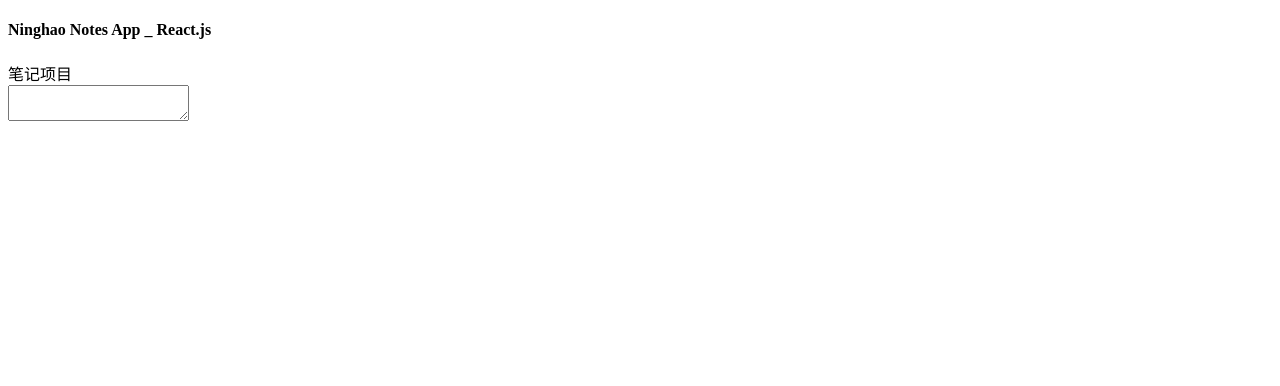
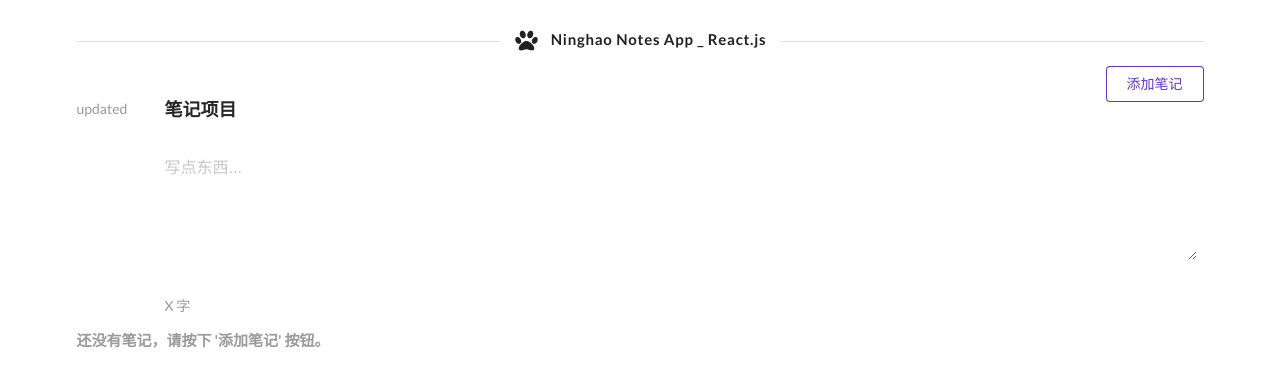
Before and after one commit to ninghao/react-notes-example, a React (Create React App) app: page / in a window 1280 px wide. Shown: the top 386 px of the page. Built offline with nearby package versions, Linux system fonts and the light colour scheme.

Commit message:
应用的模板与样式

```diff
--- a/package.json
+++ b/package.json
@@ -5,7 +5,8 @@
   "dependencies": {
     "react": "^16.0.0",
     "react-dom": "^16.0.0",
-    "react-scripts": "1.0.14"
+    "react-scripts": "1.0.14",
+    "semantic-ui-css": "^2.2.12"
   },
   "scripts": {
     "start": "react-scripts start",
--- a/src/App.js
+++ b/src/App.js
@@ -1,5 +1,7 @@
 import React, { Component } from 'react'
 import Notes from './components/Notes'
+import 'semantic-ui-css/semantic.min.css'
+import './index.css'
 
 class App extends Component {
   render () {
--- a/src/components/Editor.js
+++ b/src/components/Editor.js
@@ -3,8 +3,12 @@ import React, { Component } from 'react'
 class Editor extends Component {
   render () {
     return (
-      <div>
-        <textarea />
+      <div className="ui form">
+        <div className="field">
+          <textarea
+            rows="5"
+            placeholder="写点东西..." />
+        </div>
       </div>
     )
   }
--- a/src/components/Note.js
+++ b/src/components/Note.js
@@ -4,9 +4,22 @@ import Editor from './Editor'
 class Note extends Component {
   render () {
     return (
-      <div>
-        笔记项目
-        <Editor />
+      <div className="item">
+        <div className="meta">
+          { 'updated' }
+        </div>
+        <div className="content">
+          <div className="header">
+            { '笔记项目' }
+          </div>
+          <div className="extra">
+            <Editor />
+            { 'X' } 字
+            <i className="right floated trash outline icon">
+
+            </i>
+          </div>
+        </div>
       </div>
     )
   }
--- a/src/components/Notes.js
+++ b/src/components/Notes.js
@@ -4,9 +4,20 @@ import Note from './Note'
 class Notes extends Component {
   render () {
     return (
-      <div>
-        <h4>Ninghao Notes App _ React.js</h4>
-        <Note />
+      <div className="ui container notes">
+        <h4 className="ui horizontal divider header">
+          <i className="paw icon"></i>
+          Ninghao Notes App _ React.js
+        </h4>
+        <button className="ui right floated basic violet button">
+          添加笔记
+        </button>
+        <div className="ui divided items">
+          <Note />
+          <span className="ui small disabled header">
+            还没有笔记，请按下 '添加笔记' 按钮。
+          </span>
+        </div>
       </div>
     )
   }
--- /dev/null
+++ b/src/index.css
@@ -0,0 +1,26 @@
+.notes {
+  margin-top: 32px;
+}
+
+.notes .ui textarea {
+  border: none;
+  font-size: 16px;
+  padding: 0;
+  margin: 32px 0;
+}
+
+.ui.items > .item > .content > .header {
+  display: block;
+  cursor: pointer;
+}
+
+.ui.items > .item > .meta {
+  width: 88px;
+  color: rgba(0, 0, 0, 0.4);
+  margin-top: 0;
+  margin-bottom: 16px;
+}
+
+.trash.icon {
+  cursor: pointer;
+}
```
Also changed, not shown: 1 other file (tests, documents, lock files or other folders).
